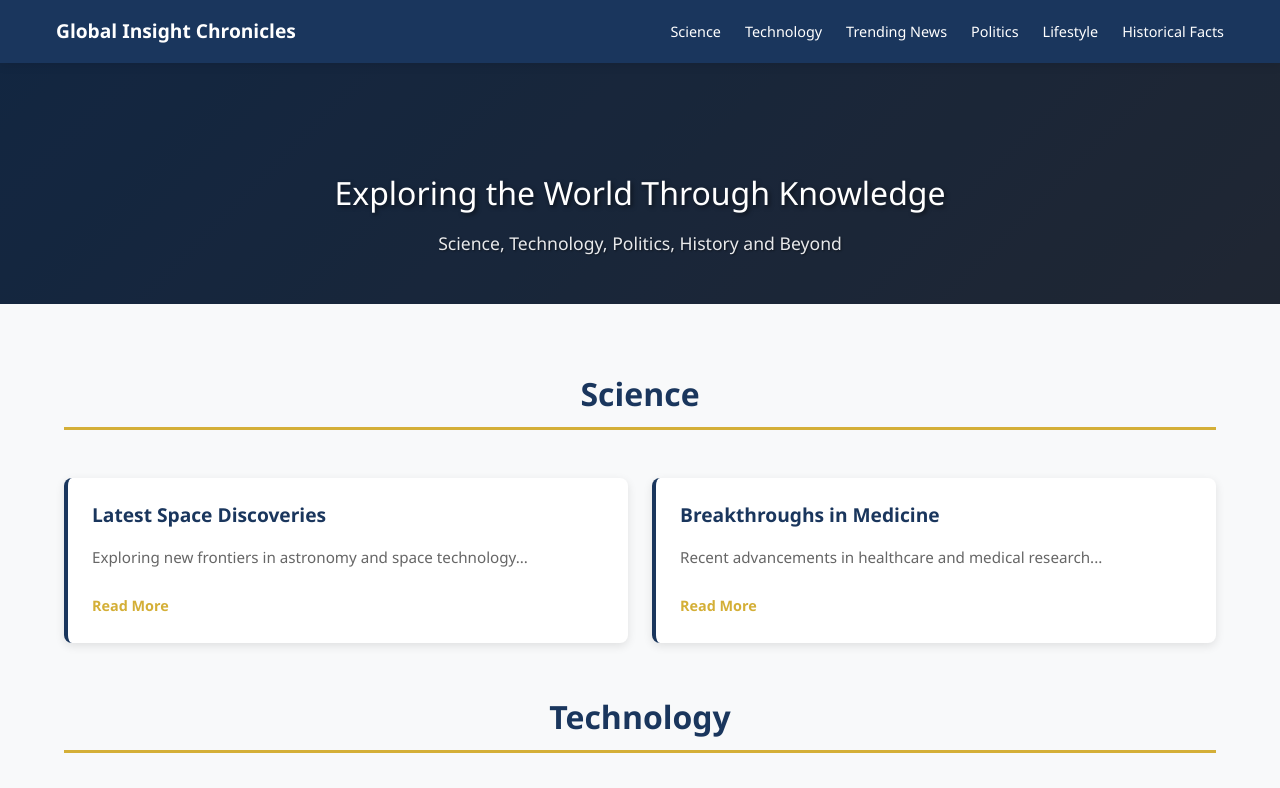
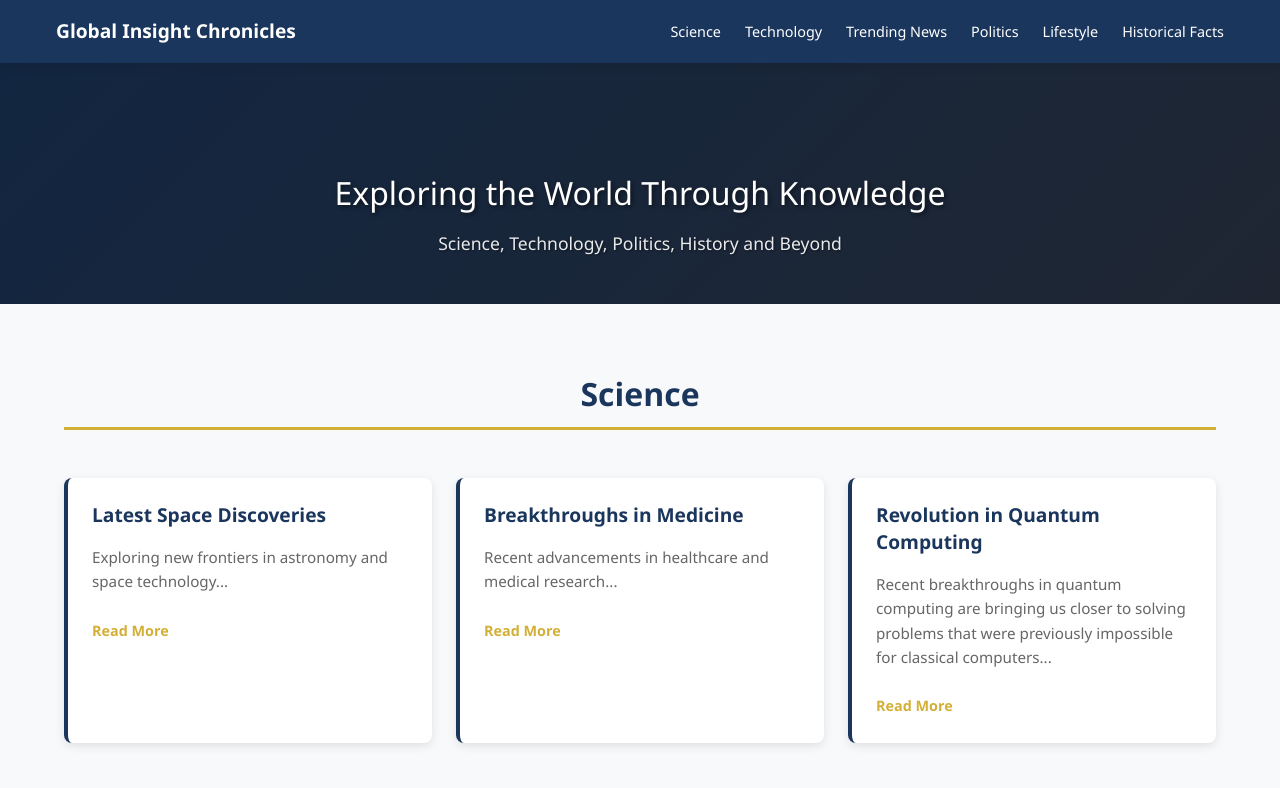
Before and after one commit to Arrohit-ui/my-blog, a plain HTML site: page index.html in a window 1280 px wide. Shown: the top 788 px of the page. Drawn offline with Linux system fonts and the light colour scheme.

Commit message:
Update index.html
quantum computing

```diff
--- a/index.html
+++ b/index.html
@@ -46,6 +46,11 @@
                     <p>Recent advancements in healthcare and medical research...</p>
                     <span class="read-more">Read More</span>
                 </article>
+                        <article class="article-card">
+            <h3>Revolution in Quantum Computing</h3>
+            <p>Recent breakthroughs in quantum computing are bringing us closer to solving problems that were previously impossible for classical computers...</p>
+            <span class="read-more">Read More</span>
+        </article>
             </div>
         </section>
 
@@ -153,4 +158,5 @@
 
     <script src="script.js"></script>
 </body>
+
 </html>
```
